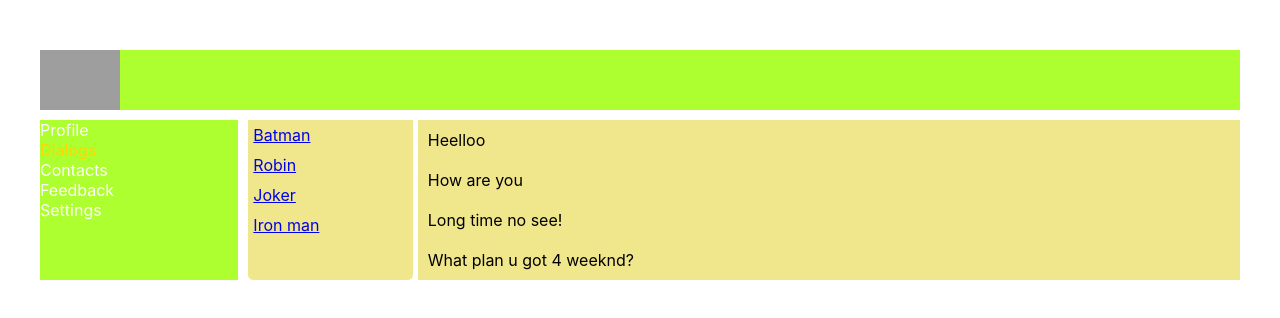
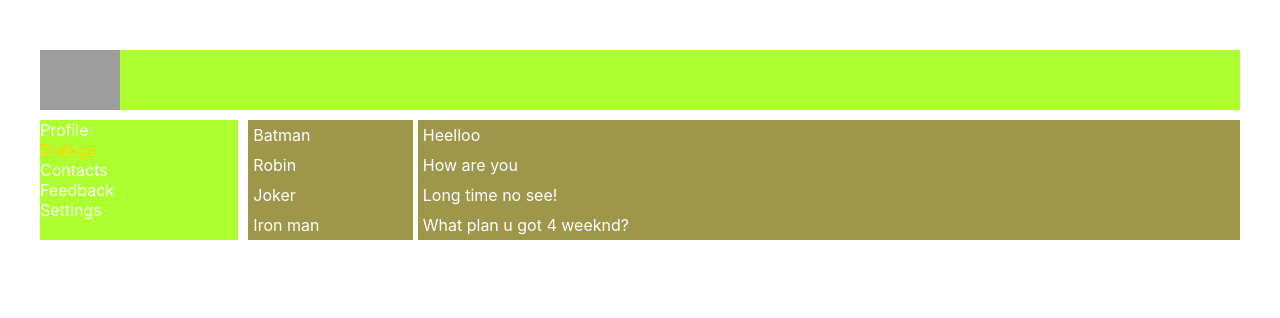
Before and after one commit to Asset1996/First-React-project, a React (Create React App) app: page /dialogs in a window 1280 px wide. Shown: the top 318 px of the page. Built offline with nearby package versions, Linux system fonts and the light colour scheme; grey boxes are pictures that could not be loaded.

Commit message:
commit 4

```diff
--- a/src/App.js
+++ b/src/App.js
@@ -2,17 +2,17 @@ import './App.css';
 import Header from './components/Header/Header';
 import Navbar from './components/Navbar/Navbar';
 import Profile from './components/Profile/Profile';
-import Dialogs from './components/Dialogs/Dialogs';
+import {Dialogs} from './components/Dialogs/Dialogs';
 import { BrowserRouter, Route } from "react-router-dom";
 
-const App = () => {
+const App = (props) => {
   return (
     <BrowserRouter>
       <div className="app-wrapper">
         <Header />
         <Navbar />
-        <Route path='/profile' component={Profile} />
-        <Route path='/dialogs' component={Dialogs} />
+        <Route path='/profile' render={()=><Profile state={props.state}/>} />
+        <Route path='/dialogs' render={()=><Dialogs state={props.state} state={props.state}/>} />
       </div>
     </BrowserRouter>
   );
--- a/src/components/Dialogs/Dialogs.jsx
+++ b/src/components/Dialogs/Dialogs.jsx
@@ -13,29 +13,16 @@ const Message_item =(props)=> {
     );
 };
 
-let dialogs_data = [
-    {id: 1, name: "Batman"},
-    {id: 2, name: "Robin"},
-    {id: 3, name: "Joker"},
-    {id: 4, name: "Iron man"}
-];
+const Dialogs = (props) => {
 
-let message_data =[
-    {id: 1, message: "Heelloo"},
-    {id: 2, message: "How are you"},
-    {id: 3, message: "Long time no see!"},
-    {id: 4, message: "What plan u got 4 weeknd?"}
-];
+    let dialog_elem =
+        props.state.dialogs_data.map( (el) => <Dialog_item id={el.id} name={el.name} />
+    )
 
-let dialog_elem = dialogs_data.map(
-    el => <Dialog_item id={el.id} name={el.name} />
-)
+    let message_elem =
+        props.state.message_data.map( (attr) => <Message_item message={attr.message}/>
+    )
 
-let message_elem = message_data.map(
-    attr => <Message_item message={attr.message}/>
-)
-
-const Dialogs = (props) => {
     return (
         <div className={d.dial_content}>
             <div className={d.dialogs}>
@@ -48,4 +35,6 @@ const Dialogs = (props) => {
     );
 };
 
-export default Dialogs;
+export {
+    Dialogs
+}
--- a/src/components/Dialogs/Dialogs.module.css
+++ b/src/components/Dialogs/Dialogs.module.css
@@ -8,7 +8,7 @@
 }
 
 .dial_content div {
-    background-color: khaki;
+    background-color: rgb(158, 150, 75);
 }
 
 .dialogs {
@@ -20,11 +20,18 @@
     padding: 5px;
 }
 
+.dialog_item a{
+    text-decoration: none;
+    color: white;
+}
+
 .messages{
     grid-area: messages;
     border-radius: 5px;
 }
 
 .message_item {
-    padding: 10px;
+    padding: 5px;
+    text-decoration: none;
+    color: white;
 }
--- a/src/components/Profile/MyPosts/MyPosts.jsx
+++ b/src/components/Profile/MyPosts/MyPosts.jsx
@@ -0,0 +1,23 @@
+import Post from './Post/Post';
+import c from './MyPosts.module.css';
+
+const MyPosts = (props) => {
+
+    let Post_elem =
+        props.state.Post_data.map( (el) => <Post text={el.text} id={el.id}/>
+    );
+    return (
+        <div className={c.myposts_main}>
+            <div className={c.avatar}>
+                <textarea cols="30" rows="2"></textarea>
+                <button>Add Post</button>
+            </div>
+            <div className={c.avatar_image}>
+                <img src="https://pixelbox.ru/wp-content/uploads/2020/12/ava-vk-cats-92.jpg"></img>
+                {Post_elem}
+            </div>
+        </div>
+    );
+};
+
+export default MyPosts;
--- a/src/components/Profile/MyPosts/MyPosts.module.css
+++ b/src/components/Profile/MyPosts/MyPosts.module.css
@@ -0,0 +1,28 @@
+.myposts_main {
+    float: left;
+}
+
+.avatar {
+    display: flex;
+    align-items: center;
+    justify-content: center;
+}
+
+.avatar_image img{
+    width: 50px;
+}
+
+.avatar_image {
+    padding: 10px;
+    color: white;
+}
+
+.avatar button {
+    height: 36.4px;
+    padding: 5px;
+    margin: 10px;
+}
+
+.avatar textarea {
+    margin: 10px;
+}
--- a/src/components/Profile/MyPosts/Post/Post.jsx
+++ b/src/components/Profile/MyPosts/Post/Post.jsx
@@ -1,14 +1,9 @@
 import p from './Post.module.css';
 
-const Post = (props) => {
+const Post =(props)=> {
     return(
-        <div>
-            <div>{props.post_name}, {props.author}</div>
-            <div className={p.avatar}>
-                <img src="https://pixelbox.ru/wp-content/uploads/2020/12/ava-vk-cats-92.jpg"></img>
-                </div>
-        </div>
+        <div>{props.text} {props.id}</div>
     );
-};
+}
 
 export default Post;
--- a/src/components/Profile/Profile.jsx
+++ b/src/components/Profile/Profile.jsx
@@ -1,23 +1,13 @@
 import c from './Profile.module.css';
-import Post from './MyPosts/Post/Post.jsx';
+import MyPosts from './MyPosts/MyPosts.jsx';
 
-console.log(c);
-
-const Profile =()=> {
+const Profile =(props)=> {
     return(
         <div className={c.app_content}>
             <div className={c.content_image}>
                 <img src="https://cdn.hipwallpaper.com/i/87/74/l3wfih.jpg"></img>
             </div>
-            <div className={`${c.item} ${c.active}`}>ME</div>
-            <div className={c.item}>My friends</div>
-            <div className={c.item}>My videos</div>
-            <div className={c.item}>My images</div>
-            <div className={c.item}>Profile</div>
-            <div className={c.item}>My Posts</div>
-            <Post post_name="Hi, whassap?" author="Artem"/>
-            <Post post_name="This is my first post?" author="Lebanon"/>
-            <Post />
+            <MyPosts state={props.state}/>
         </div>
     )
 }
--- a/src/index.js
+++ b/src/index.js
@@ -3,15 +3,13 @@ import ReactDOM from 'react-dom';
 import './index.css';
 import App from './App';
 import reportWebVitals from './reportWebVitals';
+import state from './redux/state';
 
 ReactDOM.render(
   <React.StrictMode>
-    <App />
+    <App state = {state}/>
   </React.StrictMode>,
   document.getElementById('root')
 );
 
-// If you want to start measuring performance in your app, pass a function
-// to log results (for example: reportWebVitals(console.log))
-// or send to an analytics endpoint. Learn more: https://bit.ly/CRA-vitals
 reportWebVitals();
--- /dev/null
+++ b/src/redux/state.js
@@ -0,0 +1,23 @@
+let state = {
+    Post_data: [
+        {text: "This is my first post", id:"Post id: 1"},
+        {text: "This is my second post", id:"Post id: 2"},
+        {text: "This is my third post", id:"Post id: 3"},
+        {text: "This is my fourth post", id:"Post id: 4"},
+        {text: "This is my fifth post", id:"Post id: 5"}
+    ],
+    dialogs_data: [
+        {id: 1, name: "Batman"},
+        {id: 2, name: "Robin"},
+        {id: 3, name: "Joker"},
+        {id: 4, name: "Iron man"}
+    ],
+    message_data: [
+        {id: 1, message: "Heelloo"},
+        {id: 2, message: "How are you"},
+        {id: 3, message: "Long time no see!"},
+        {id: 4, message: "What plan u got 4 weeknd?"}
+    ],
+}
+
+export default state;
```
